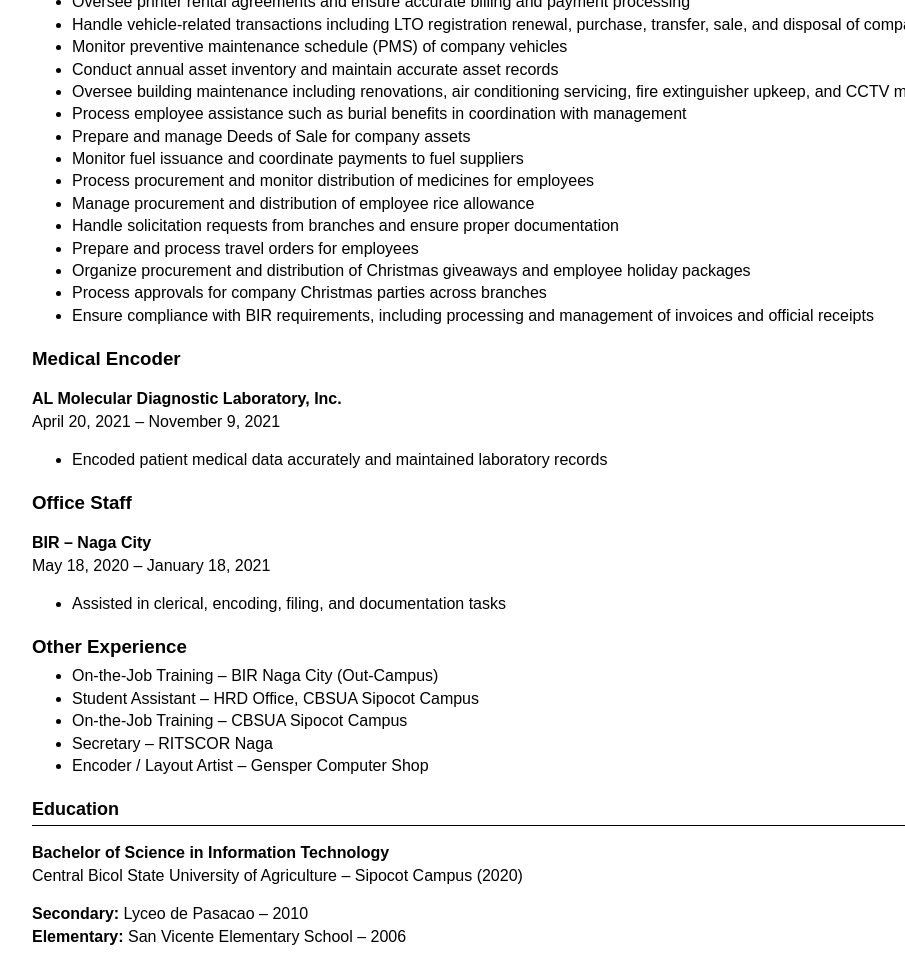
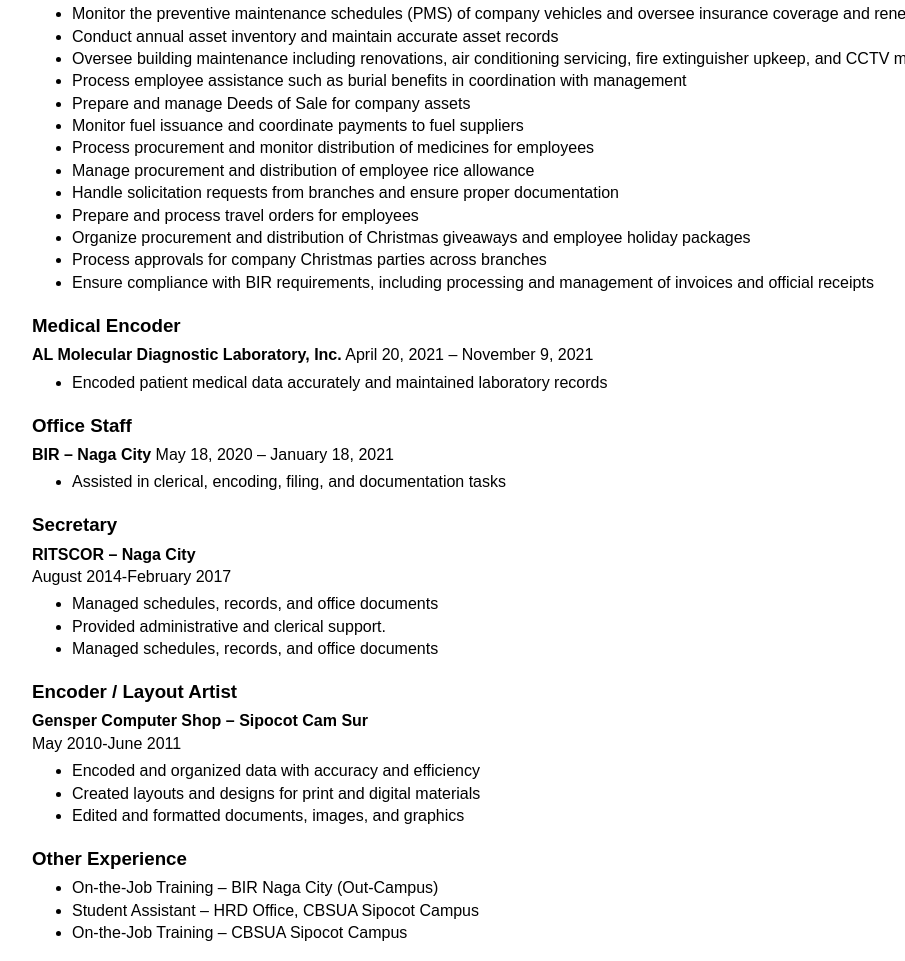
Before and after one commit to lorioj/dear-cv, a plain HTML site: page index.html in a window 1280 px wide. Shown: the part 951-1912 px from the top of the page, without its empty margins (8-913 px from the left). Drawn offline with Linux system fonts and the light colour scheme.

Commit message:
Revise job titles and experience details in index.html
Updated job titles and descriptions in the experience section. Added new roles and modified existing ones for clarity.

```diff
--- a/index.html
+++ b/index.html
@@ -27,6 +27,10 @@
 
     h1, h2, h3 {
         margin-bottom: 5px;
+    }
+
+    p {
+        margin: 0px;
     }
 
     h1 {
@@ -88,7 +92,7 @@
 <div class="header">
     <img src="todonato.jpg" alt="Profile Photo" class="photo">
 
-    <h1>Divina Grace Alba</h1>
+    <h1>Divina Grace J. Alba</h1>
 
     <div class="contact">
         6734 Taylo St., Pio del Pilar, Makati City, 1230 <br>
@@ -133,7 +137,7 @@
 <li>Monitor and process payments for utilities including water, electricity, and internet services</li>
 <li>Oversee printer rental agreements and ensure accurate billing and payment processing</li>
 <li>Handle vehicle-related transactions including LTO registration renewal, purchase, transfer, sale, and disposal of company vehicles</li>
-<li>Monitor preventive maintenance schedule (PMS) of company vehicles</li>
+<li>Monitor the preventive maintenance schedules (PMS) of company vehicles and oversee insurance coverage and renewals</li>
 <li>Conduct annual asset inventory and maintain accurate asset records</li>
 <li>Oversee building maintenance including renovations, air conditioning servicing, fire extinguisher upkeep, and CCTV maintenance</li>
 <li>Process employee assistance such as burial benefits in coordination with management</li>
@@ -149,17 +153,36 @@
 </ul>
 
 <h3>Medical Encoder</h3>
-<p><b>AL Molecular Diagnostic Laboratory, Inc.</b><br>
+<p><b>AL Molecular Diagnostic Laboratory, Inc.</b>
 April 20, 2021 – November 9, 2021</p>
 <ul>
 <li>Encoded patient medical data accurately and maintained laboratory records</li>
 </ul>
 
 <h3>Office Staff</h3>
-<p><b>BIR – Naga City</b><br>
+<p><b>BIR – Naga City</b>
 May 18, 2020 – January 18, 2021</p>
 <ul>
 <li>Assisted in clerical, encoding, filing, and documentation tasks</li>
+</ul>
+
+<h3>Secretary</h3>
+<p><b>RITSCOR – Naga City</b><br>
+August 2014-February 2017</p>
+<ul>
+<li>Managed schedules, records, and office documents</li>
+<li>Provided administrative and clerical support.</li>
+<li>Managed schedules, records, and office documents</li>
+</ul>
+
+<h3>Encoder / Layout Artist </h3>
+<p><b>Gensper Computer Shop – Sipocot Cam Sur</b><br>
+May 2010-June 2011
+</p>
+<ul>
+<li>Encoded and organized data with accuracy and efficiency</li>
+<li>Created layouts and designs for print and digital materials</li>
+<li>Edited and formatted documents, images, and graphics</li>
 </ul>
 
 <h3>Other Experience</h3>
@@ -167,8 +190,6 @@
 <li>On-the-Job Training – BIR Naga City (Out-Campus)</li>
 <li>Student Assistant – HRD Office, CBSUA Sipocot Campus</li>
 <li>On-the-Job Training – CBSUA Sipocot Campus</li>
-<li>Secretary – RITSCOR Naga</li>
-<li>Encoder / Layout Artist – Gensper Computer Shop</li>
 </ul>
 
 </div>
```
